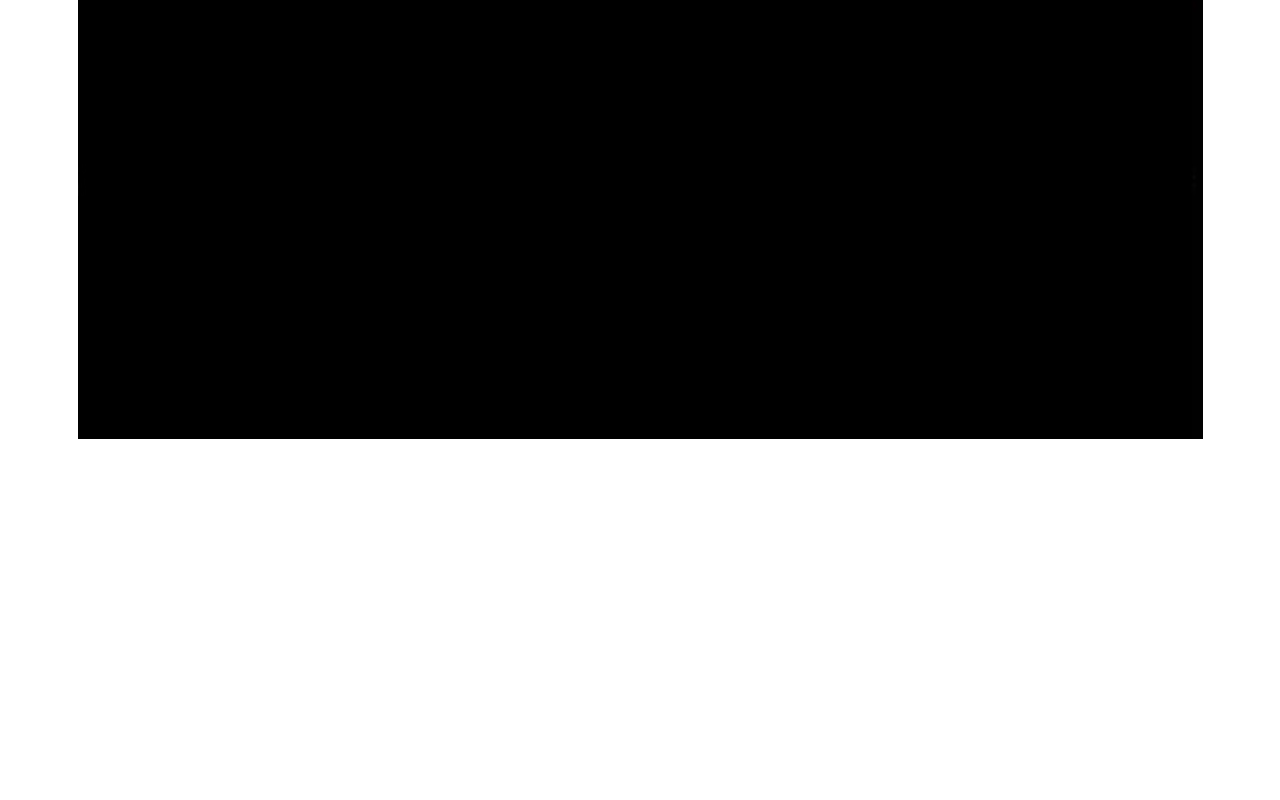
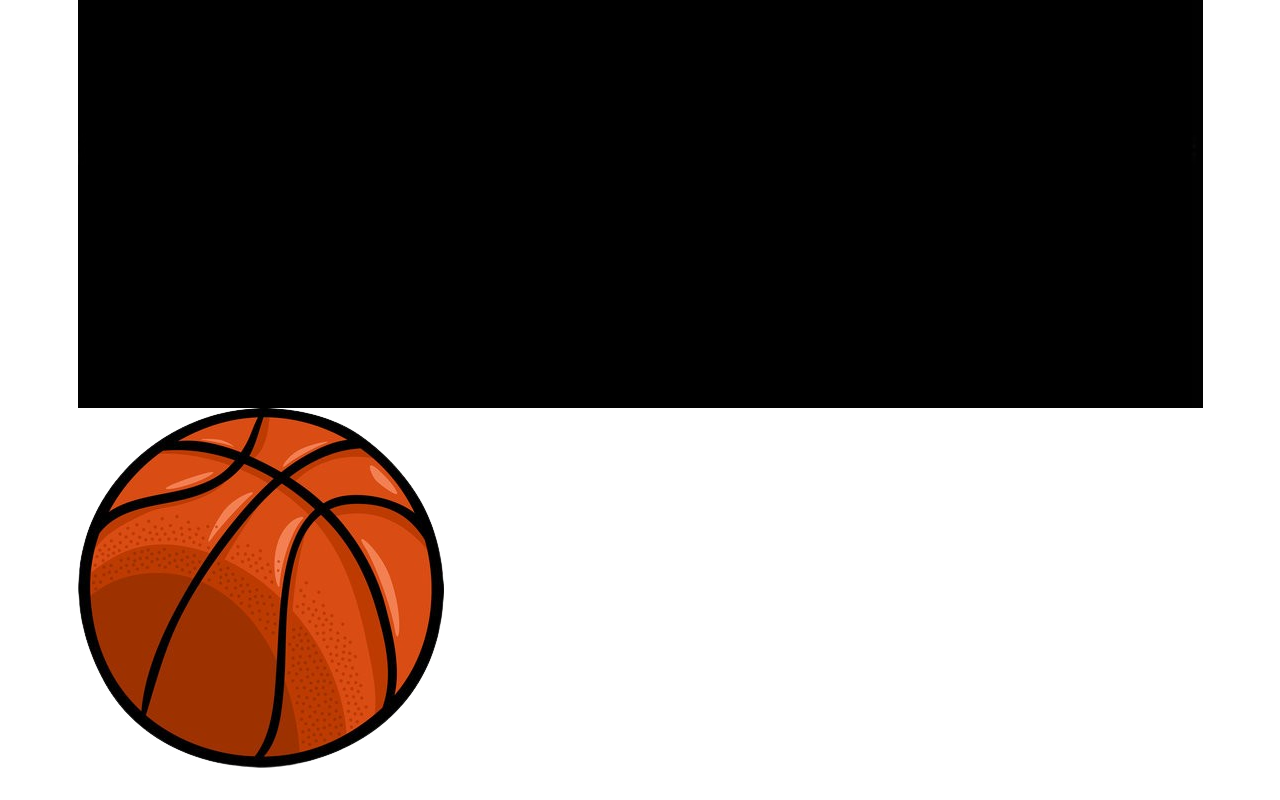
Before and after one commit to DiandreMiller/resume, a React (Vite) app: page / in a window 1280 px wide. Shown: the part 299-1099 px from the top of the page. Before the commit the page ends 800 px from the top, so only its background shows below. Built offline with nearby package versions, Linux system fonts and the light colour scheme.

Commit message:
design: image of ball added

```diff
--- /dev/null
+++ b/src/Components/BallBounce.tsx
@@ -0,0 +1,14 @@
+import React from "react";
+import basketball from '../Assets/basketball-removebg-preview.png'
+
+const BallBounce = () => {
+
+    return (
+
+        <div>
+            <img src={basketball} />
+        </div>
+    )
+}
+
+export default BallBounce;
--- a/src/Components/HomeComponent.tsx
+++ b/src/Components/HomeComponent.tsx
@@ -1,11 +1,13 @@
 import React from "react";
 import scoreboard3 from '../Assets/scoreboard3.jpeg'
+import BallBounce from "./BallBounce";
 
 const HomeComponent = () => {
 
     return (
         <div>
             <img src={scoreboard3} />
+            <BallBounce />
         </div>
 
     )
```
Also changed, not shown: figureOut.txt (added), src/Assets/basketball-removebg-preview.png (added).
